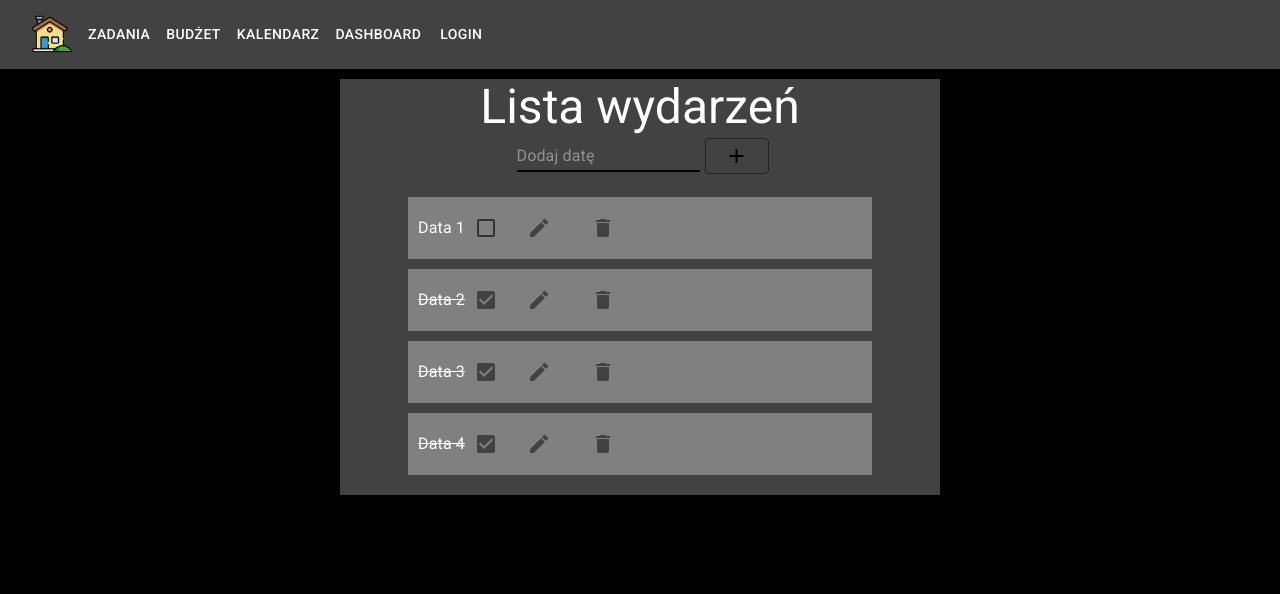
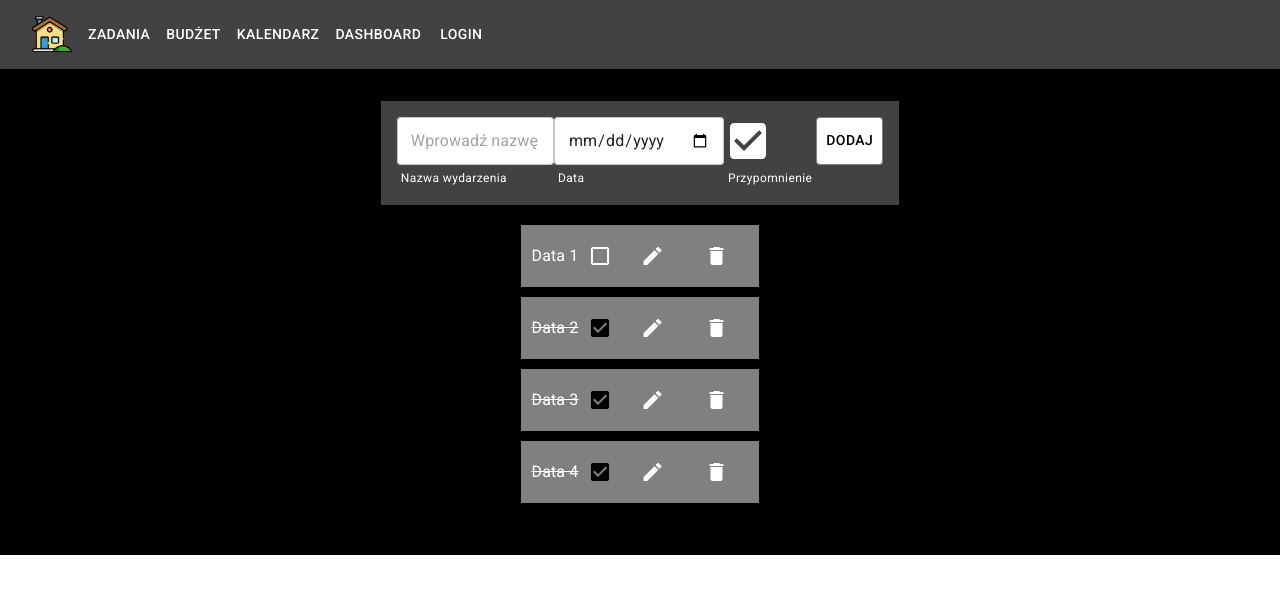
Before and after one commit to infoshareacademy/jfdzr5-pierwsza-linia-frontu, a React (Create React App) app: page /calendar in a window 1280 px wide. Shown: the top 594 px of the page. Built offline with nearby package versions, Linux system fonts and the light colour scheme.

Commit message:
calendar form added

```diff
--- a/src/App.css
+++ /dev/null
@@ -1,15 +0,0 @@
-:root {
-  --first-color: #000; /*black*/
-  --second-color: #66cdaa; /*mediumaquamarine*/
-  --third-color: #202020;
-  --text-color: #fff; /*white*/
-}
-
-* {
-  font-family: "Source Sans Pro", sans-serif;
-}
-
-body {
-  background-color: var(--first-color);
-  color: var(--text-color);
-}
--- a/src/App.js
+++ b/src/App.js
@@ -1,6 +1,5 @@
 import { Navigation } from "./navigation/navigation";
 import { Content } from "./content/content";
-import "./App.css";
 import { ThemeProvider } from "@mui/material/styles";
 import { Theme } from "./common/theme/theme";
 
--- a/src/common/page-wrapper/page-wrapper.js
+++ b/src/common/page-wrapper/page-wrapper.js
@@ -1,12 +1,15 @@
 import styled from 'styled-components';
+import { Theme } from "../theme/theme";
 
 const Container = styled.div`
-    margin: 2rem;
-    padding: 0;
-    box-sizing: border-box;
     display: flex;
     flex-direction: column;
     align-items: center;
+    margin: 0;
+    padding: 2rem;
+    box-sizing: border-box;
+    background-color: ${Theme.palette.primary.main};
+    color: ${Theme.palette.secondary.contrastText};
 `;
 
 export const PageWrapper = ({ children }) => (
--- a/src/components/Calendar/Calendar.js
+++ b/src/components/Calendar/Calendar.js
@@ -1,9 +1,9 @@
 import { useState } from "react";
 import AddEventForm from "./Events/AddEventForm";
 import NewEvent from "./Events/NewEvent";
+import {PageWrapper} from "../../common/page-wrapper/page-wrapper";
 
 import Container from "@mui/material/Container";
-import { Theme } from "../../common/theme/theme";
 import { Typography } from "@mui/material";
 
 const CalendarList = () => {
@@ -28,25 +28,14 @@ const CalendarList = () => {
   };
 
   return (
-    <Container
-      maxWidth="sm"
-      sx={{
-        backgroundColor: Theme.palette.secondary.main,
-        margin: "0 auto",
-        marginTop: "10px",
-      }}>
-      <Container>
-        <Typography variant="h3" sx={{ textAlign: "center" }}>
-          Lista wydarzeń
-        </Typography>
+    <PageWrapper>
         <AddEventForm
           item={item}
           setItem={setItem}
           handleSubmit={handleSubmit}
         />
         <NewEvent items={items} setItems={setItems} />
-      </Container>
-    </Container>
+    </PageWrapper>
   );
 };
 
--- a/src/components/Calendar/Events/AddEventForm.js
+++ b/src/components/Calendar/Events/AddEventForm.js
@@ -1,37 +1,60 @@
-import Input from "@mui/material/Input";
-import Container from "@mui/material/Container";
-import Button from "@mui/material/Button";
-
-import styled from "styled-components";
-import { Icon } from "@mui/material";
-
-const FormContainer = styled.div`
-  color: #fff;
-  display: flex;
-  justify-content: center;
-`;
+import { Theme } from "../../../common/theme/theme";
+import { Button, FormControl } from "@mui/material";
+import { InputLabel } from "@mui/material";
+import { Input } from "@mui/material";
+import { FormHelperText } from "@mui/material";
+import { OutlinedInput } from "@mui/material";
+import { Box } from "@mui/material";
+import { Checkbox } from "@mui/material";
+import { FormGroup } from "@mui/material";
+import { FormControlLabel } from "@mui/material";
+import { checkboxClasses } from "@mui/material";
 
 const AddEventForm = ({ item, setItem, handleSubmit }) => {
   return (
-    <FormContainer>
-      <form onSubmit={handleSubmit}>
-        <Container>
-          <Input
-            autoFocus
-            sx={{ color: "#fff", margin: "5px" }}
-            type="text"
-            placeholder="Dodaj datę"
-            onChange={e => {
-              setItem(e.target.value);
-            }}
-            value={item}
-          />
-          <Button variant="outlined" type="submit" color="primary">
-            <Icon>add</Icon>
-          </Button>
-        </Container>
-      </form>
-    </FormContainer>
+    <Box sx={{width: "40%", padding: "1rem", backgroundColor: Theme.palette.secondary.main}}>
+      <FormControl sx={{display: "flex", flexDirection: "row", justifyContent: "space-between"}}>
+        <Box>
+          <OutlinedInput placeholder="Wprowadź nazwę" required sx={{height: "3rem", backgroundColor: Theme.palette.secondary.contrastText}}/>
+          <FormHelperText sx={{margin: ".25rem", height: "1rem", color: Theme.palette.secondary.contrastText}}>Nazwa wydarzenia</FormHelperText>
+        </Box>
+        <Box>
+          <OutlinedInput type="date" placeholder="Wybierz datę" required sx={{height: "3rem", backgroundColor: Theme.palette.secondary.contrastText}}/>
+          <FormHelperText sx={{margin: ".25rem", height: "1rem", color: Theme.palette.secondary.contrastText}}>Data</FormHelperText>
+        </Box>
+        <Box>
+          <Checkbox
+            defaultChecked
+            color="primary"
+            sx={{
+              '& .MuiSvgIcon-root': { fontSize: "3rem" },
+              [`&, &.${checkboxClasses.checked}`]: {
+              color: Theme.palette.secondary.contrastText},
+              margin: 0,
+              padding: 0,
+              ":hover": {color: Theme.palette.primary.contrastText},
+        }}/>
+          <FormHelperText
+            sx={{
+              margin: ".25rem",
+              height: "1rem",
+              color: Theme.palette.secondary.contrastText,
+              }}>
+            Przypomnienie</FormHelperText>
+        </Box>
+      <Button
+        type="submit"
+        variant="outlined"
+        sx={{
+          height: "3rem",
+          color: Theme.palette.primary,
+          backgroundColor: Theme.palette.secondary.contrastText,
+          ":hover": {backgroundColor: Theme.palette.primary.contrastText},
+          }}>
+        Dodaj</Button>
+      </FormControl>
+    </Box>
+
   );
 };
 
--- a/src/components/Calendar/Events/NewEvent.js
+++ b/src/components/Calendar/Events/NewEvent.js
@@ -8,14 +8,16 @@ import { Theme } from "../../../common/theme/theme";
 
 const NewEventsContainer = styled.div`
   padding: 10px;
+  color: ${Theme.palette.secondary.contrastText};
 `;
 
 const NewEventContainer = styled.div`
   display: flex;
+  min-height: 1rem;
   margin: 10px;
   padding: 10px;
-  // background-color: ${Theme.palette.primary.main};
   background-color: grey;
+  color: ${Theme.palette.secondary.contrastText};
 `;
 
 const NewEvent = ({ items, setItems }) => {
@@ -48,13 +50,11 @@ const NewEvent = ({ items, setItems }) => {
       return element;
     });
     setIsEditing(false);
-    console.log(newArray);
     setEventId("");
     setItems(newArray);
   };
 
   const handleIsChecked = id => {
-    console.log("klik");
     const newArray = items.map(element => {
       if (id === element.id) {
         return { ...element, isChecked: element.isChecked ? false : true };
@@ -90,27 +90,27 @@ const NewEvent = ({ items, setItems }) => {
           {!isEditing && (
             <Checkbox
               checked={element.isChecked}
-              color="secondary"
               type="checkbox"
               onChange={() => handleIsChecked(element.id)}
+              sx={{color: Theme.palette.secondary.contrastText}}
             />
           )}
           {!save && (
             <Button
-              color="secondary"
+              color="inherit"
               onClick={() => handleClickEdit(element.id)}>
               <Icon>edit</Icon>
             </Button>
           )}
           {save && element.id === eventID && (
             <Button
-              color="secondary"
+              color="inherit"
               onClick={() => handleClickSave(element.id)}>
               <Icon>save</Icon>
             </Button>
           )}
           <Button
-            color="secondary"
+            color="inherit"
             onClick={() => handleClickDelete(element.id)}>
             <Icon>delete</Icon>
           </Button>
```
